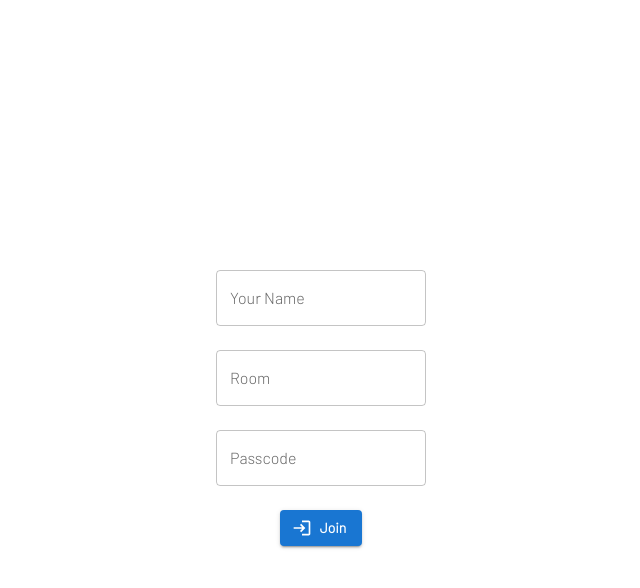
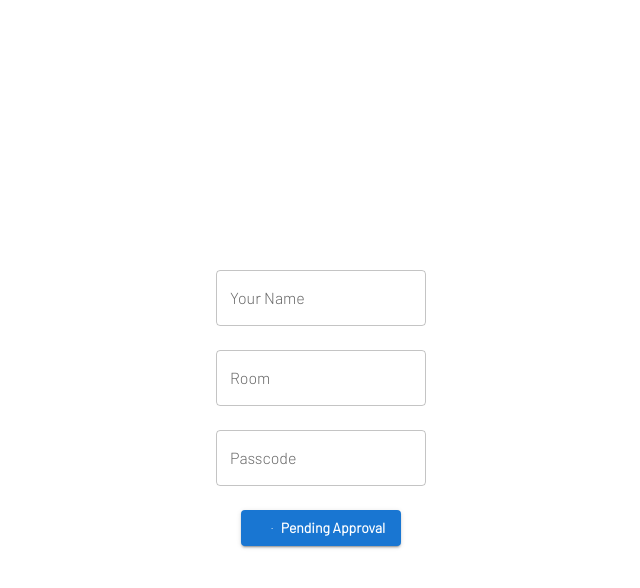
Before and after one commit to mira-screen-share/viewer, a React (Vite) app: page / in a window 1280 px wide. Both pictures are taken after a click on the button "Join". Shown: the top 588 px of the page, without its empty margins (319-959 px from the left). Built offline with nearby package versions, Linux system fonts and the light colour scheme; no server answers.

Commit message:
Show progress spinner when pending approval (#13)

```diff
--- a/src/components/App/view.tsx
+++ b/src/components/App/view.tsx
@@ -1,7 +1,7 @@
 import React from "react";
 import { AppViewModel } from "@/components/App/viewmodel";
 import { observer } from "mobx-react";
-import { Button, Fab, Grid, Stack, TextField, ThemeProvider } from "@mui/material";
+import { Button, CircularProgress, Fab, Grid, Stack, TextField, ThemeProvider } from "@mui/material";
 import { CallEnd, ChevronLeft, ChevronRight, Fullscreen, Keyboard, Login } from "@mui/icons-material";
 import "./index.css";
 import { Theme } from "@/config/theme";
@@ -158,6 +158,18 @@ export class App extends React.Component {
                     value={this.model.getPassword}
                     onChange={event => this.model.setPassword(event.target.value)}
                 />
+                {this.model.getPendingApproval ? (
+                    <Button
+                        variant={"contained"}
+                        color={"primary"}
+                        style={{
+                            marginTop: "1rem",
+                        }}
+                        startIcon={<CircularProgress size={20} style={{color: "white"}} />}
+                    >
+                        Pending Approval
+                    </Button>
+                ) : (
                     <Button
                         variant={"contained"}
                         color={"primary"}
@@ -169,6 +181,7 @@ export class App extends React.Component {
                     >
                         Join
                     </Button>
+                )}
             </Stack>
         </Grid>
     );
--- a/src/components/App/viewmodel.ts
+++ b/src/components/App/viewmodel.ts
@@ -32,6 +32,9 @@ export class AppViewModel {
 
   @observable
   private joined = false;
+
+  @observable
+  private pendingApproval = false;
 
   @observable
   private hide = false;
@@ -74,6 +77,11 @@ export class AppViewModel {
   @action
   public setPassword = (password: string) => {
     this.password = password;
+  }
+
+  @action
+  public setPendingApproval = (pendingApproval: boolean) => {
+    this.pendingApproval = pendingApproval;
   }
 
   @action
@@ -178,6 +186,11 @@ export class AppViewModel {
     return this.password;
   }
 
+  @computed
+  public get getPendingApproval() {
+    return this.pendingApproval;
+  }
+
   public join = () => {
     this.serverConnection.send(
       JSON.stringify({
@@ -188,6 +201,7 @@ export class AppViewModel {
         auth: {"type": "password", "password": this.password}
       })
     );
+    this.setPendingApproval(true); // TODO refactor this into FSM
   };
 
   public leave = () => {
@@ -199,6 +213,7 @@ export class AppViewModel {
         })
     );
     this.setJoined(false);
+    window.location.reload();
   };
 
   public terminate = () => {
@@ -294,6 +309,7 @@ export class AppViewModel {
 
       switch (signal.type) {
         case "offer": // Offer from sharer
+          this.setPendingApproval(false);
           this.setJoined(true);
           this.sharerConnection.setConfiguration({
             iceServers: signal.ice_servers.map((ice: {
@@ -334,6 +350,7 @@ export class AppViewModel {
               .catch(onError);
           break;
         case "join_declined":
+          this.setPendingApproval(false);
           alert("Join declined: Reason = " + signal.reason);
           break;
         default:
```
Lines whose indentation alone changed are shown as unchanged.
